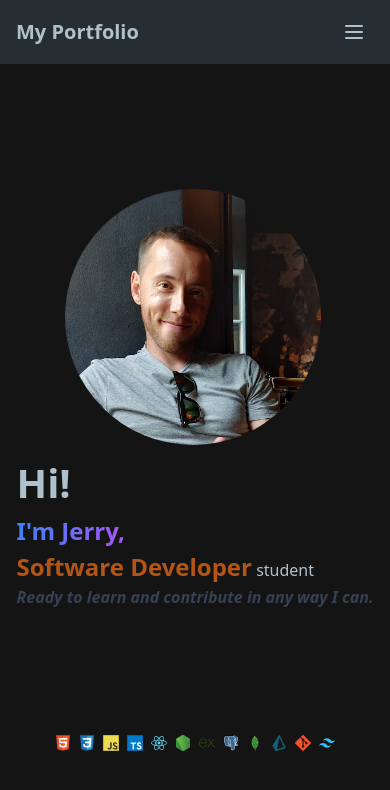
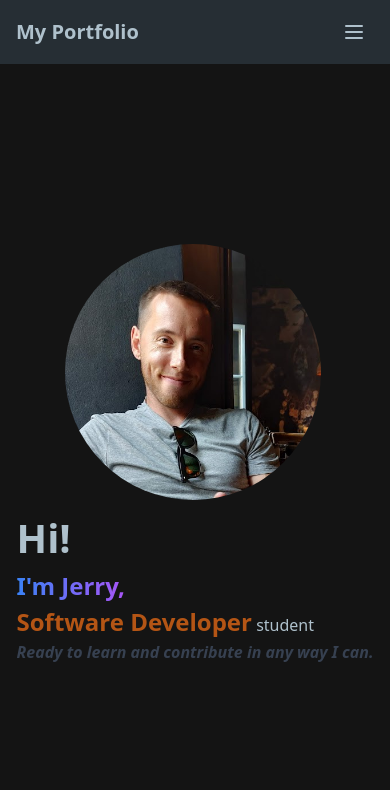
Before and after one commit to JerryChas/Portfolio, a React (Vite) app: page / in a window 390 px wide. Shown: the top 790 px of the page. Built offline with nearby package versions, Linux system fonts and the light colour scheme.

Commit message:
hide all skills at hompage in mobile view

```diff
--- a/src/pages/homePage/HomePage.tsx
+++ b/src/pages/homePage/HomePage.tsx
@@ -37,7 +37,9 @@ const HomePage = () => {
             </div>
           </div>
         </div>
-        <AllSkills />
+        <div className='hidden md:block'>
+          <AllSkills />
+        </div>
       </div>
     </>
   );
```
